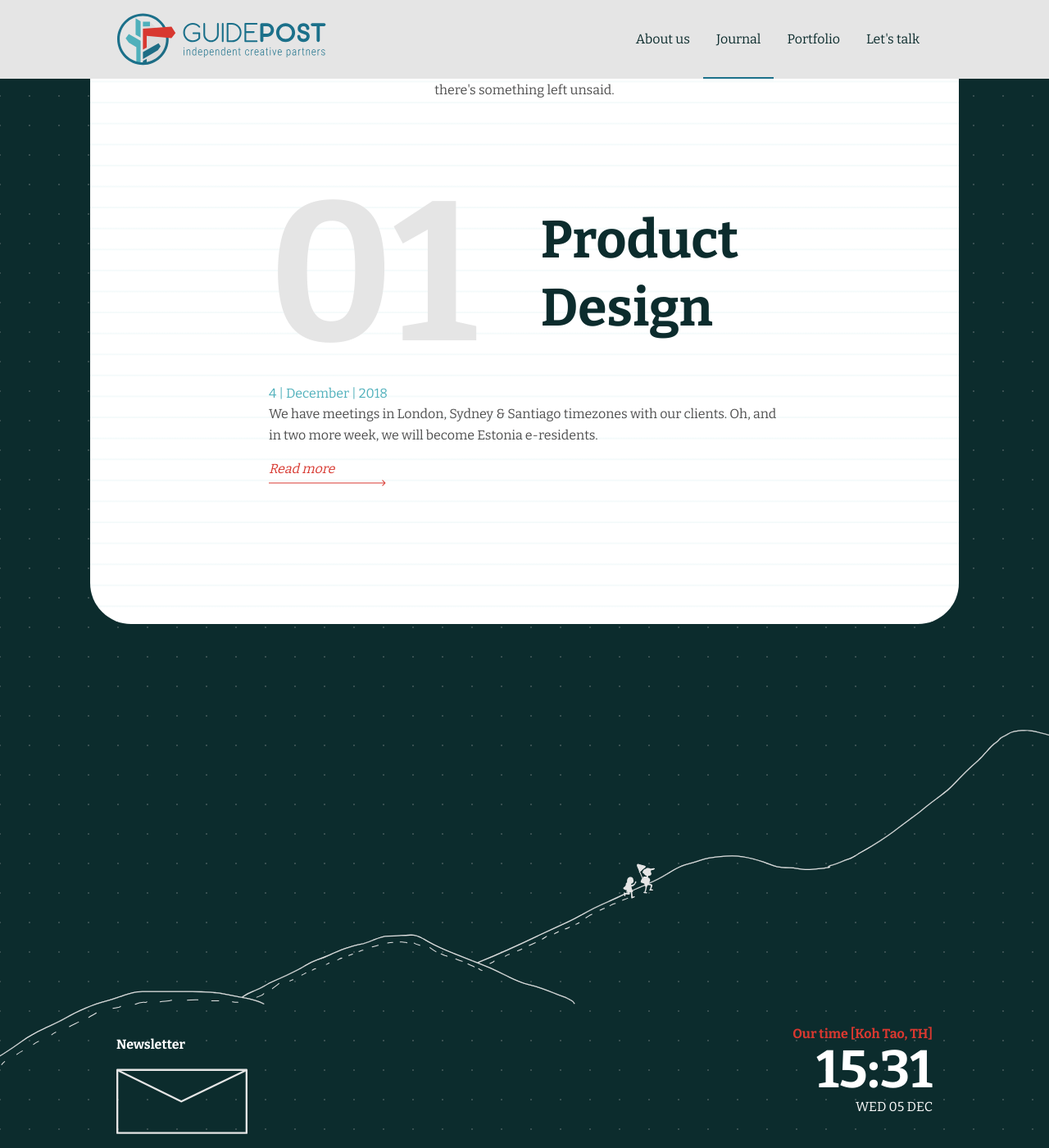
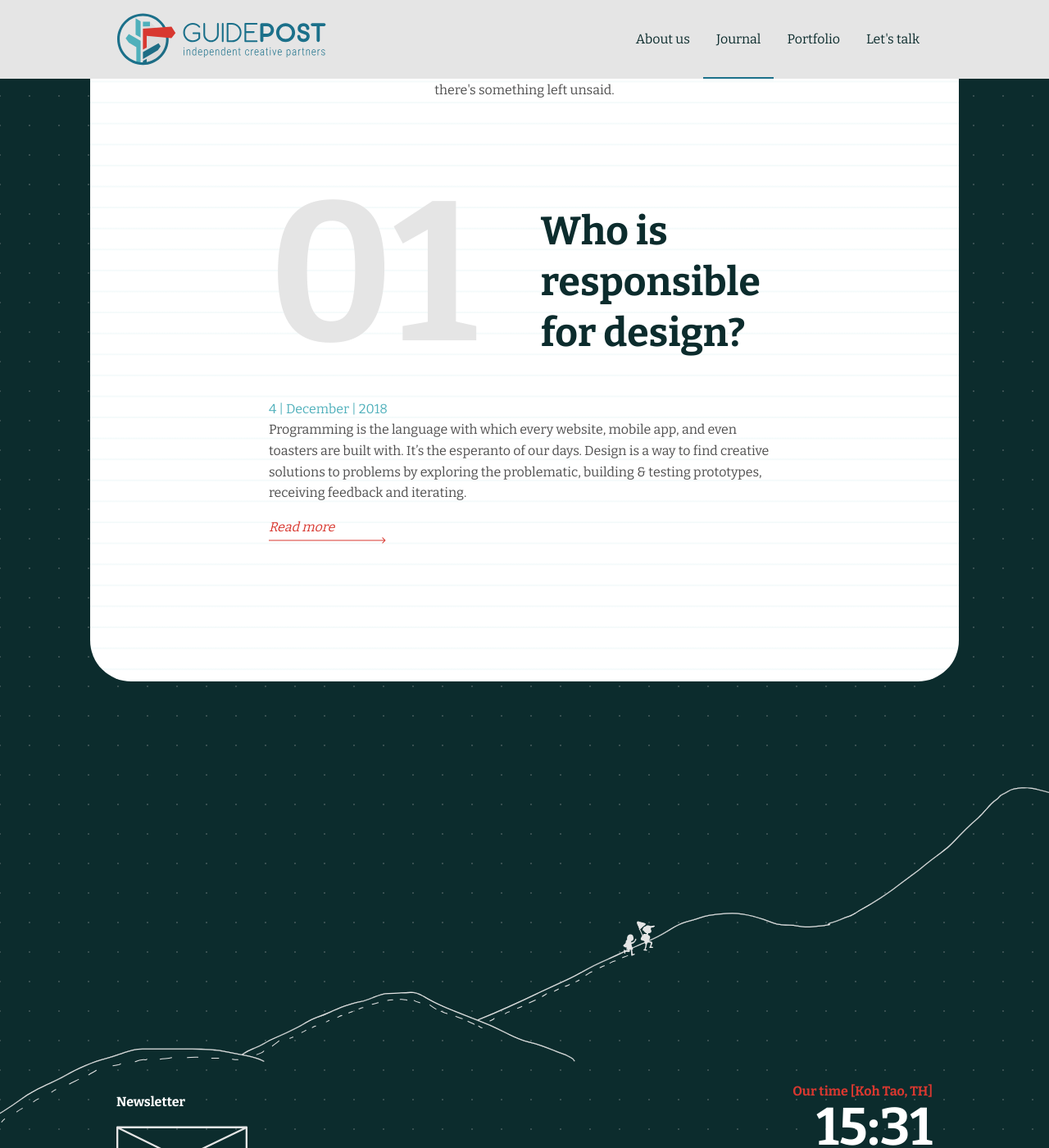
Before and after one commit to GuidePostCreative/guidepost.design, a Jekyll site: the page built from journal.html, in a window 1280 px wide and 1400 px high, scrolled down 279 px. Shown: the whole window at 82% size. Built offline with Jekyll 4.4.1, drawn with Linux system fonts in a browser that asks for light colours.

Commit message:
Change post title

```diff
--- a/_journal/001-product-design.html
+++ b/_journal/001-who-is-responsible-for-design.html
@@ -1,9 +1,9 @@
 ---
 layout: journal_item
-title:  "Product Design"
+title:  "Who is responsible for design?"
 number: "01"
 ddate: "4 | December | 2018"
-summary: We have meetings in London, Sydney & Santiago timezones with our clients. Oh, and in two more week, we will become Estonia e-residents.
+summary: Programming is the language with which every website, mobile app, and even toasters are built with. It’s the esperanto of our days. Design is a way to find creative solutions to problems by exploring the problematic, building & testing prototypes, receiving feedback and iterating.
 active_menu: journal
 mountain_step: 4
 categories: jekyll update
@@ -23,7 +23,7 @@ body_class: journal-body padding-top
       <a data-fancybox="images" href="/assets/img/journal/001/design-vs-code.jpg">
         <img src="/assets/img/journal/001/design-vs-code.jpg">
       </a>
-      <figcaption class="journal-caption">A tipicall conversation between a designer and a programmers.</figcaption>
+      <figcaption class="journal-caption">A tipicall conversation between a designer and a programmer.</figcaption>
     </figure>
   </div>
 </div>
@@ -87,7 +87,7 @@ body_class: journal-body padding-top
 
 <div class="row">
   <div class="col-8">
-    <p>At GuidePost we believe that this way of working makes every team member responsible for designing and achieving the best solution. Everyone has a duty to put their unique perspective forward but also has to listen respectfully to what others have to say, focusing on their strengths and not on their limitations. By creating structured instances where everyone’s voice is heard, you not only create a team and company culture, where people actually want to work with, you reach solutions that not a single member could have come up on its own. Oh... and by the way, it makes your days at work much more fun too.</p>
+    <p>At GuidePost we believe that this way of working makes <b>every team member responsible for designing and achieving the best solution</b>. Everyone has a duty to put their unique perspective forward but also has to listen respectfully to what others have to say, focusing on their strengths and not on their limitations. By creating structured instances where everyone’s voice is heard, you not only create a team and company culture, where people actually want to work with, you reach solutions that not a single member could have come up on its own. Oh... and by the way, it makes your days at work much more fun too.</p>
   </div>
   <div class="col-4">
 
--- a/assets/css/_journal.sass
+++ b/assets/css/_journal.sass
@@ -44,7 +44,7 @@ $jounral-line-color: lighten($secondary_color_2, 45%)
     line-height: 0.7em
 
   .title
-    font-size: 4 * $font-size
+    font-size: 3 * $font-size
     line-height: 1.3em
     font-weight: bold
     margin: 0
@@ -144,6 +144,9 @@ $journal-number-height: $journal-number-size + (2 * $journal-number-margin)
       color: $secondary_color_1
       text-decoration-color: $secondary_color_1
 
+  b
+    font-weight: bold
+
 @media (max-width: $page_width)
   .journal-body
     .container
```
Also changed, not shown: 9 other files.
